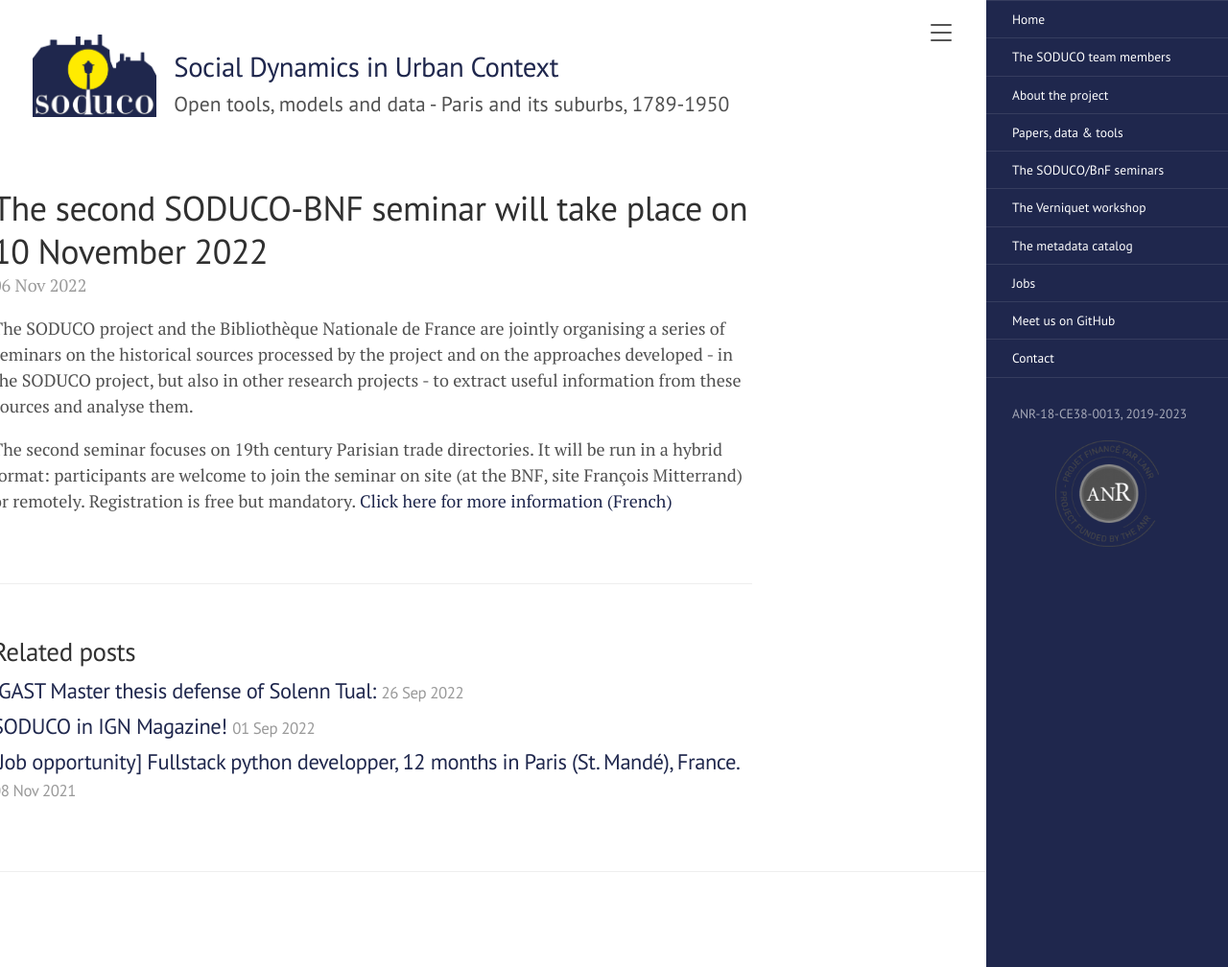
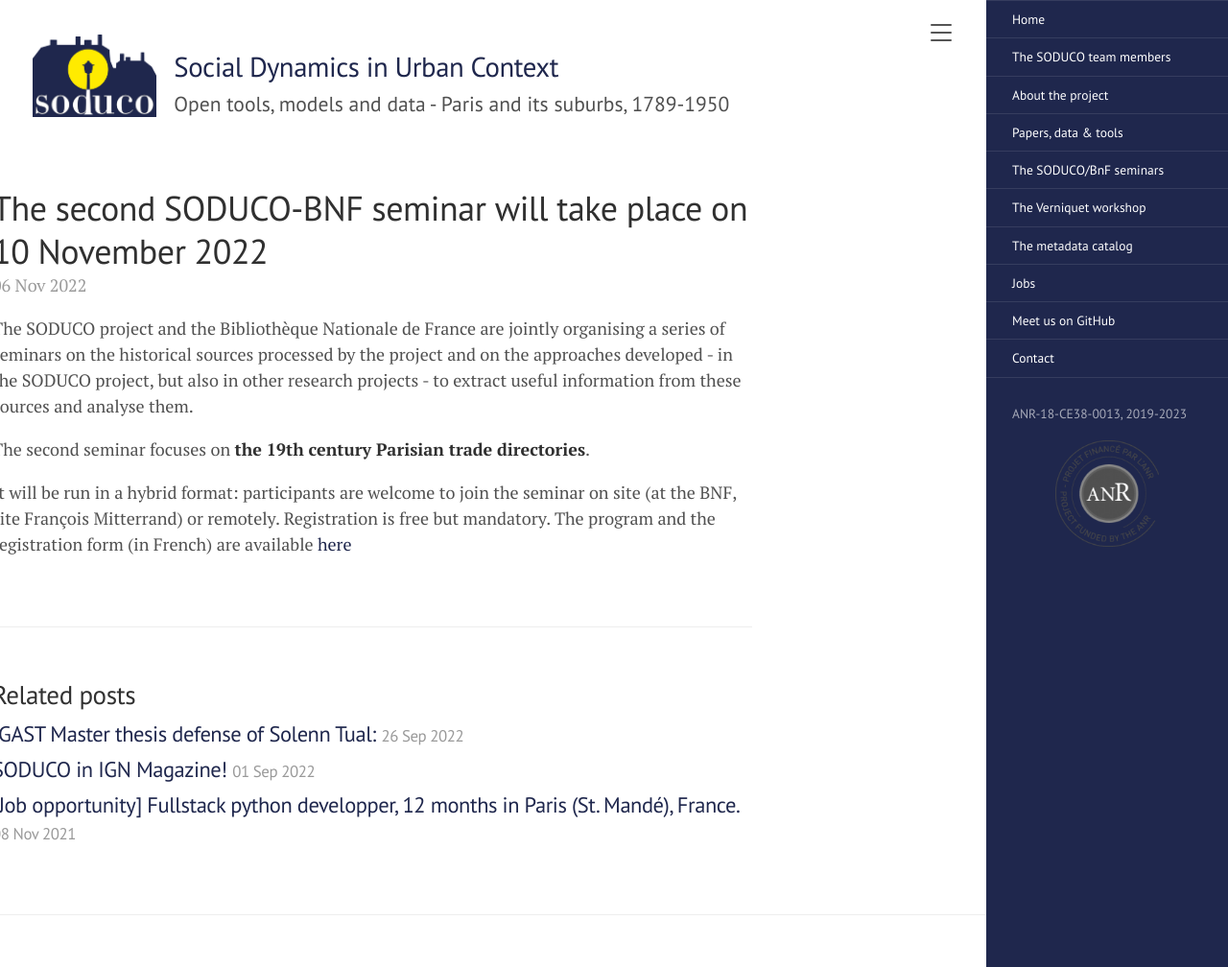
Before and after one commit to soduco/soduco.github.io, a Jekyll site: the page built from _posts/2022-11-06-soduco-bnf-seminar-2.md, in a window 1280 px wide and 1008 px high. Shown: the whole window at 96% size. Built offline with Jekyll 4.4.1, drawn with Linux system fonts in a browser that asks for light colours.

Commit message:
Changed layout and last sentence

```diff
--- a/_posts/2022-11-06-soduco-bnf-seminar-2.md
+++ b/_posts/2022-11-06-soduco-bnf-seminar-2.md
@@ -5,5 +5,6 @@
 ---
 The SODUCO project and the Bibliothèque Nationale de France are jointly organising a series of seminars on the historical sources processed by the project and on the approaches developed - in the SODUCO project, but also in other research projects - to extract useful information from these sources and analyse them.
 
-The second seminar focuses on 19th century Parisian trade directories. It will be run in a hybrid format: participants are welcome to join the seminar on site (at the BNF, site François Mitterrand) or remotely. Registration is free but mandatory.
-[Click here for more information (French)](https://soduco.github.io/soduco_bnf_seminars/)
+The second seminar focuses on **the 19th century Parisian trade directories**.
+
+It will be run in a hybrid format: participants are welcome to join the seminar on site (at the BNF, site François Mitterrand) or remotely. Registration is free but mandatory. The program and the registration form (in French) are available [here](https://soduco.github.io/soduco_bnf_seminars/)
```
